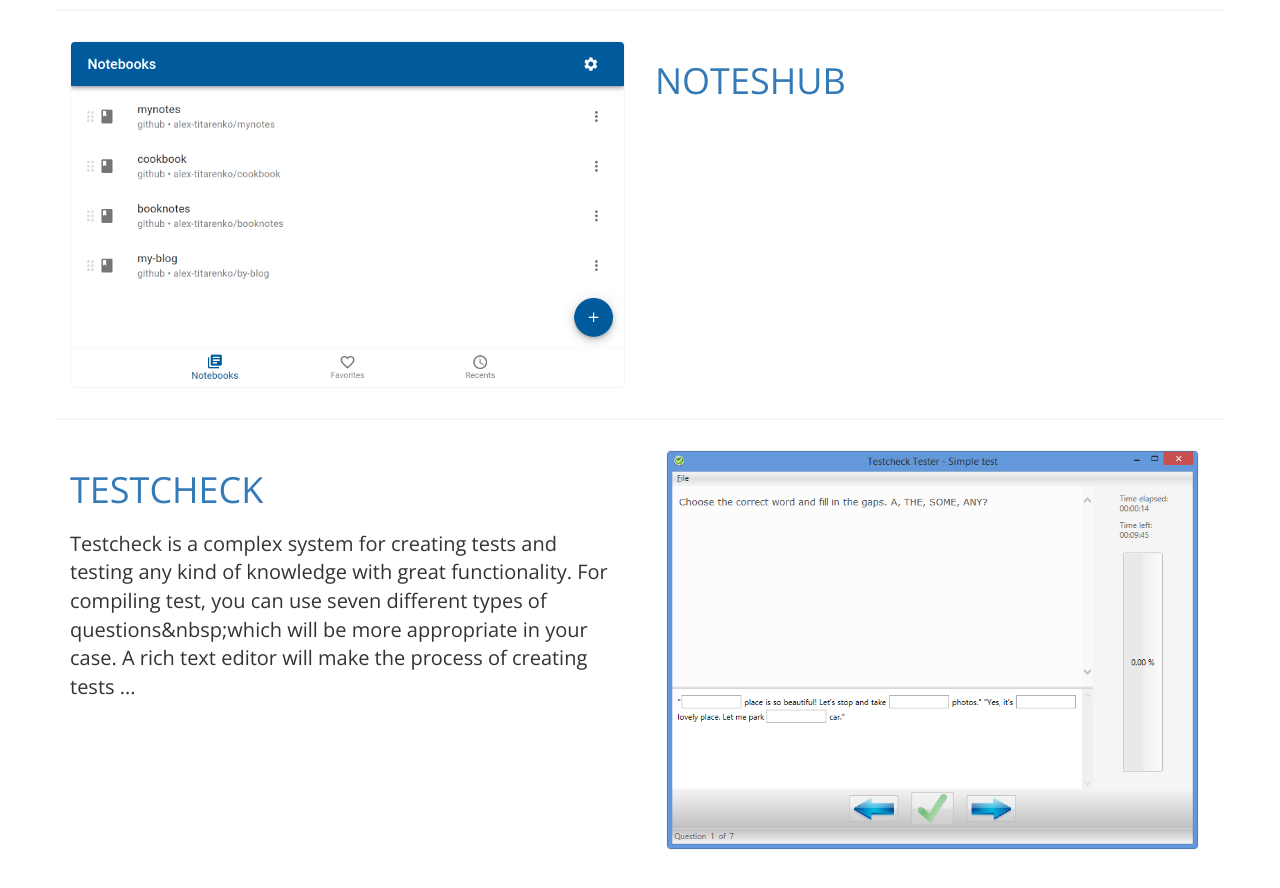
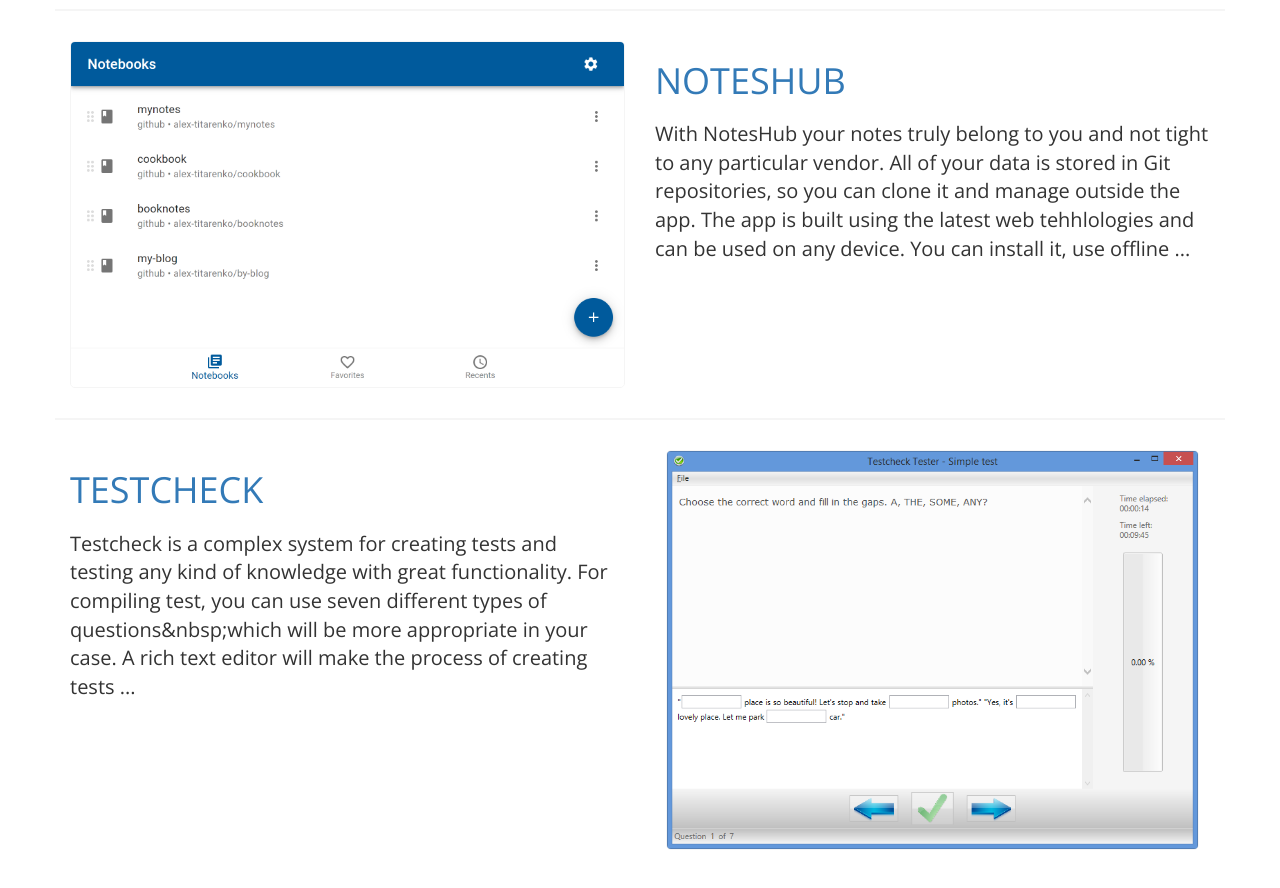
Before and after one commit to alex-titarenko/alextitarenko, a Next.js app: page /projects in a window 1280 px wide. Shown: the part 1620-2508 px from the top of the page. Built offline with nearby package versions, Linux system fonts and the light colour scheme.

Commit message:
update NotesHub description

```diff
--- a/data/projects.ts
+++ b/data/projects.ts
@@ -424,7 +424,9 @@ const projects: Project[] = [
     externalUrl: 'https://about.noteshub.app/',
     facebookPage: 'https://www.facebook.com/noteshubapp',
     twitterPage: 'https://twitter.com/noteshubapp',
-    description: ``,
+    description: `
+    <p>With NotesHub your notes truly belong to you and not tight to any particular vendor. All of your data is stored in Git repositories, so you can clone it and manage outside the app.</p>
+    <p>The app is built using the latest web tehhlologies and can be used on any device. You can install it, use offline without any network connectivity and experience all other bennefits of native-like application without compromise.</p>`,
     keyFeatures: [
       'Works offline',
       'No vendor lock-in',
```
